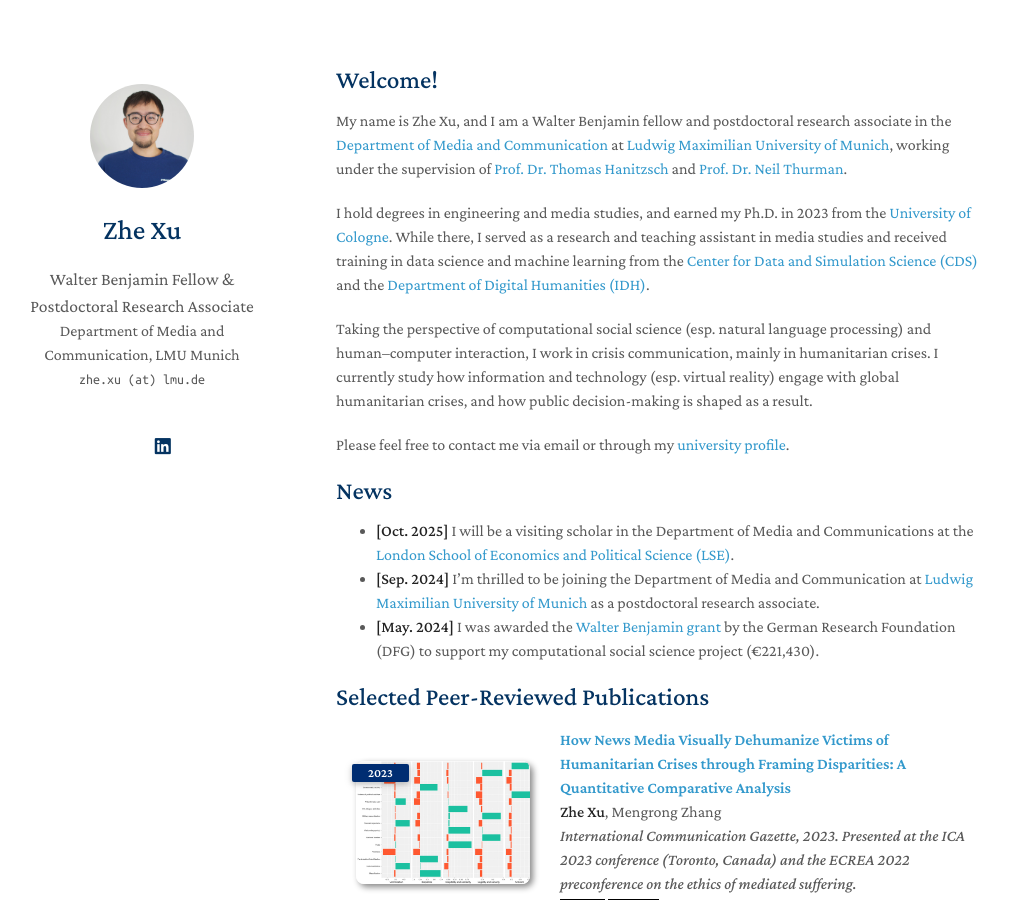
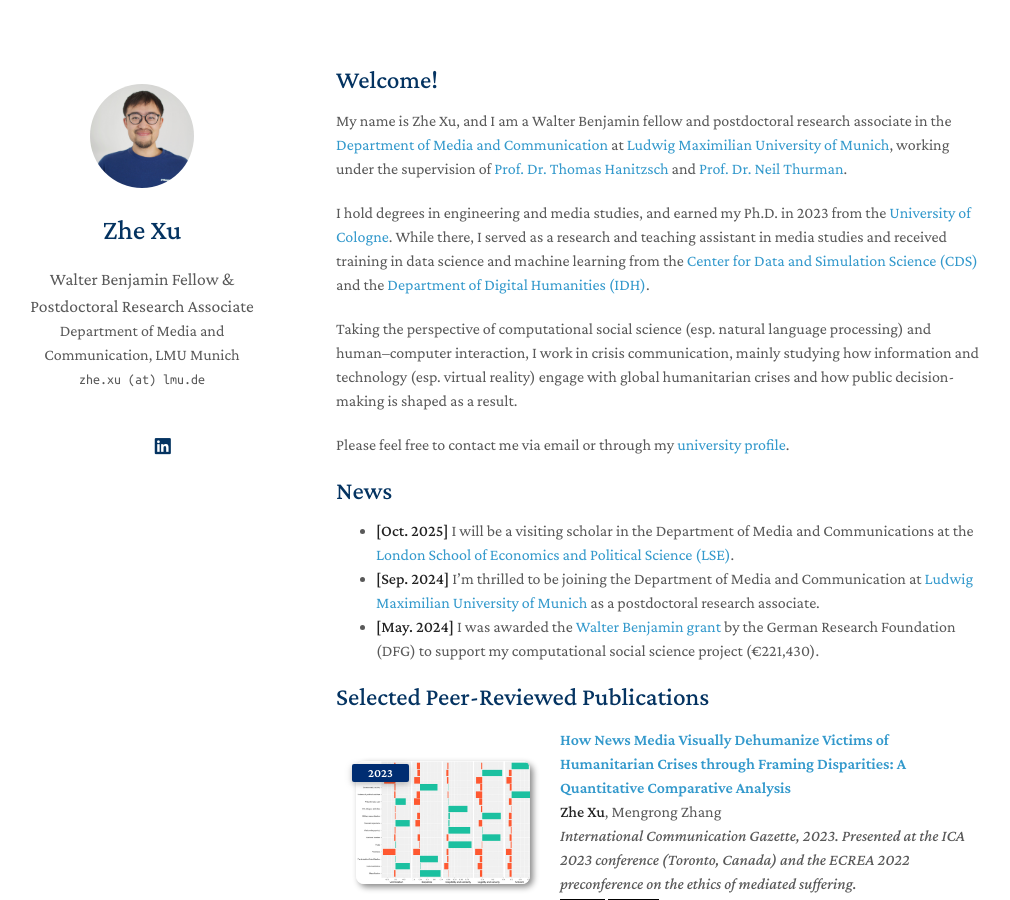
Before and after one commit to zhexuphd/home, a Jekyll site: the page built from index.md, in a window 1280 px wide and 900 px high. Shown: the whole window, without its empty margins (134-1144 px from the left). Built offline with Jekyll 4.4.1, drawn with Linux system fonts in a browser that asks for light colours; a style sheet for code colours, icons or effects is not loaded; our own code applies the rules of GitHub Pages for plain Markdown files.

Commit message:
Update index.md

```diff
--- a/index.md
+++ b/index.md
@@ -7,7 +7,7 @@
 
 I hold degrees in engineering and media studies, and earned my Ph.D. in 2023 from the [University of Cologne](https://www.uni-koeln.de/en/). While there, I served as a research and teaching assistant in media studies and received training in data science and machine learning from the [Center for Data and Simulation Science (CDS)](https://cds.uni-koeln.de/en/) and the [Department of Digital Humanities (IDH)](https://dh.phil-fak.uni-koeln.de/).
 
-Taking the perspective of computational social science (esp. natural language processing) and human–computer interaction, I work in crisis communication, mainly in humanitarian crises. I currently study how information and technology (esp. virtual reality) engage with global humanitarian crises, and how public decision-making is shaped as a result.
+Taking the perspective of computational social science (esp. natural language processing) and human–computer interaction, I work in crisis communication, mainly studying how information and technology (esp. virtual reality) engage with global humanitarian crises and how public decision-making is shaped as a result.
 
 Please feel free to contact me via email or through my [university profile](https://www.ifkw.uni-muenchen.de/organisation/personen/mitarbeiter/xu_zhe/index.html).
 
```
